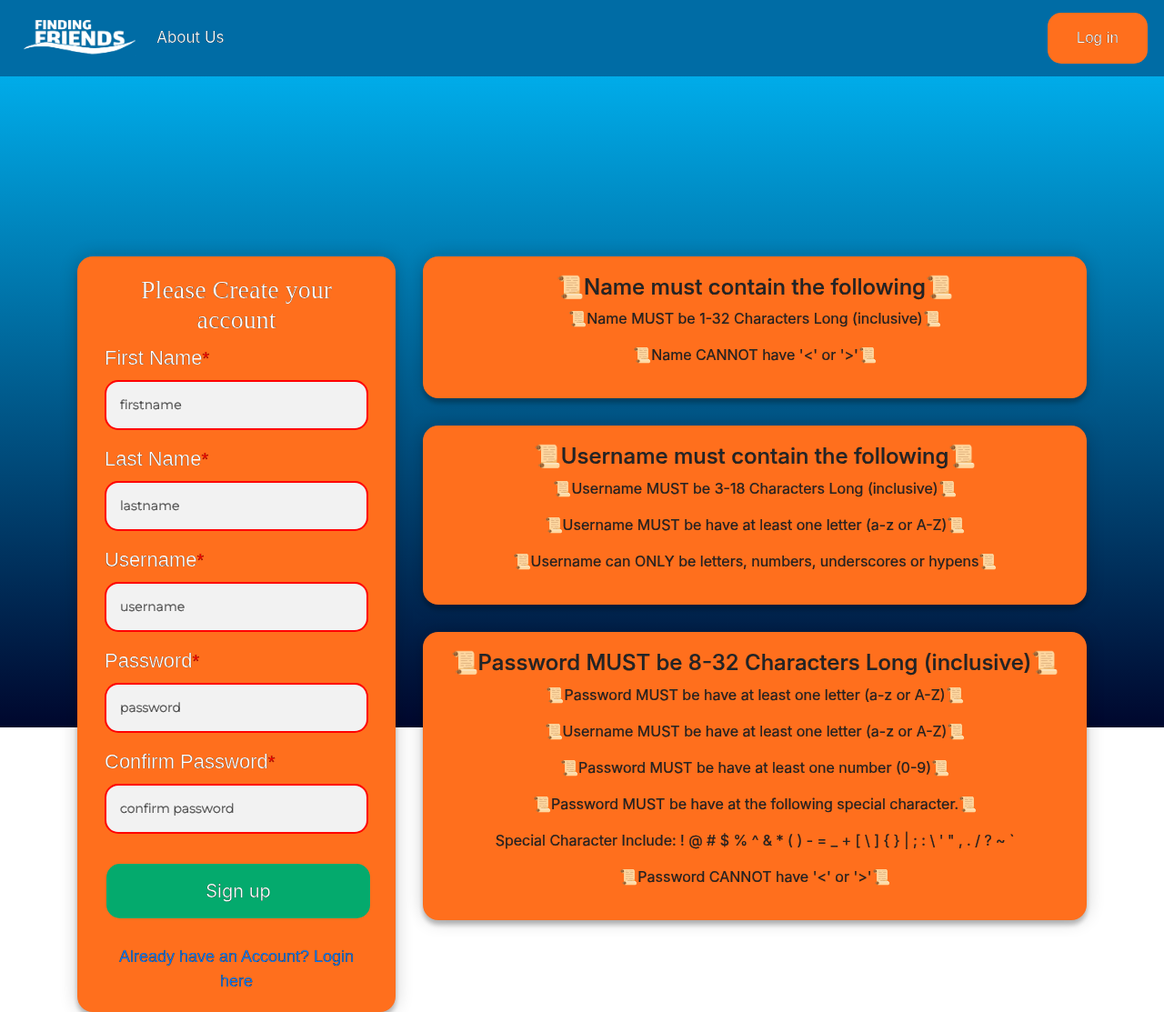
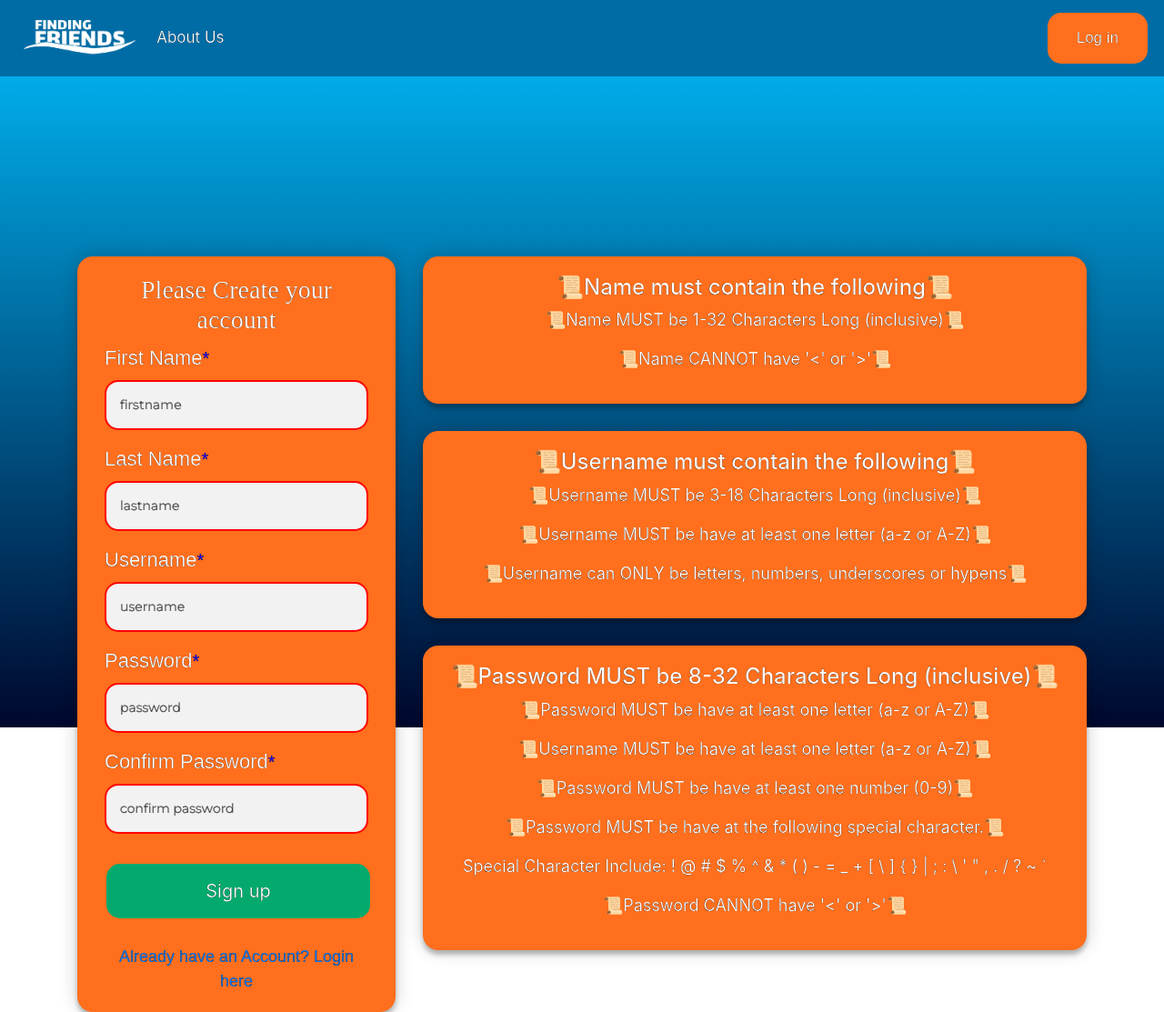
Before and after one commit to POOSDSpring2024/FindingFriends, a PHP site: page /register.html in a window 1280 px wide. Shown: the whole page at 91% size. Run offline with PHP 8.4, Linux system fonts and the light colour scheme; some web fonts are replaced.

Commit message:
Changed Asterisk Color

```diff
--- a/css/style.css
+++ b/css/style.css
@@ -323,6 +323,8 @@ body{
     border-radius: 17px;
     position: relative;
     background: #FF6F1D;
+    color: white;
+    font-size: large;
     max-width: auto;
     margin: 0 auto 30px;
     top: 100px;
@@ -334,7 +336,6 @@ body{
     text-align: center;
     box-shadow: 0 0 20px 0 rgba(0, 0, 0, 0.2), 0 5px 5px 0 rgba(0, 0, 0, 0.24);
     overflow: hidden;
-    height: px;
     transition: .6s;
     z-index: 3;
 
@@ -420,7 +421,7 @@ body{
 
 .required::after{
     content:"*";
-    color:red;
+    color:blue;
     font-size: 20px;
 }
 
```
